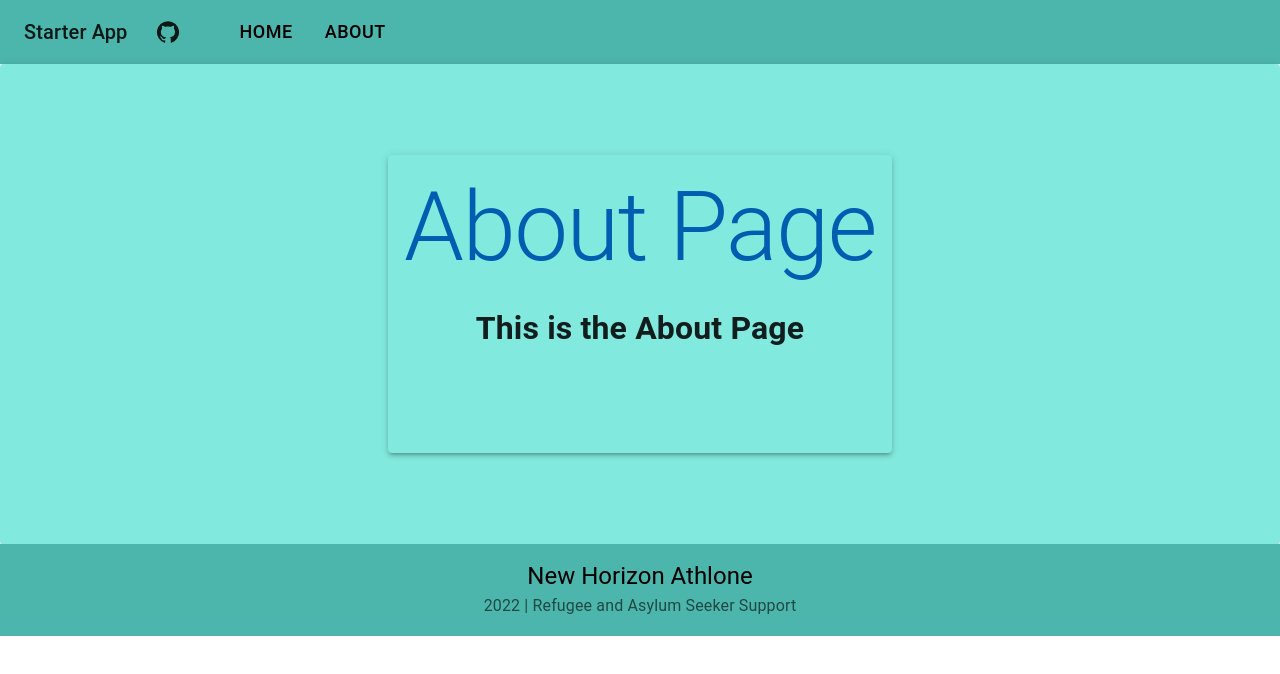
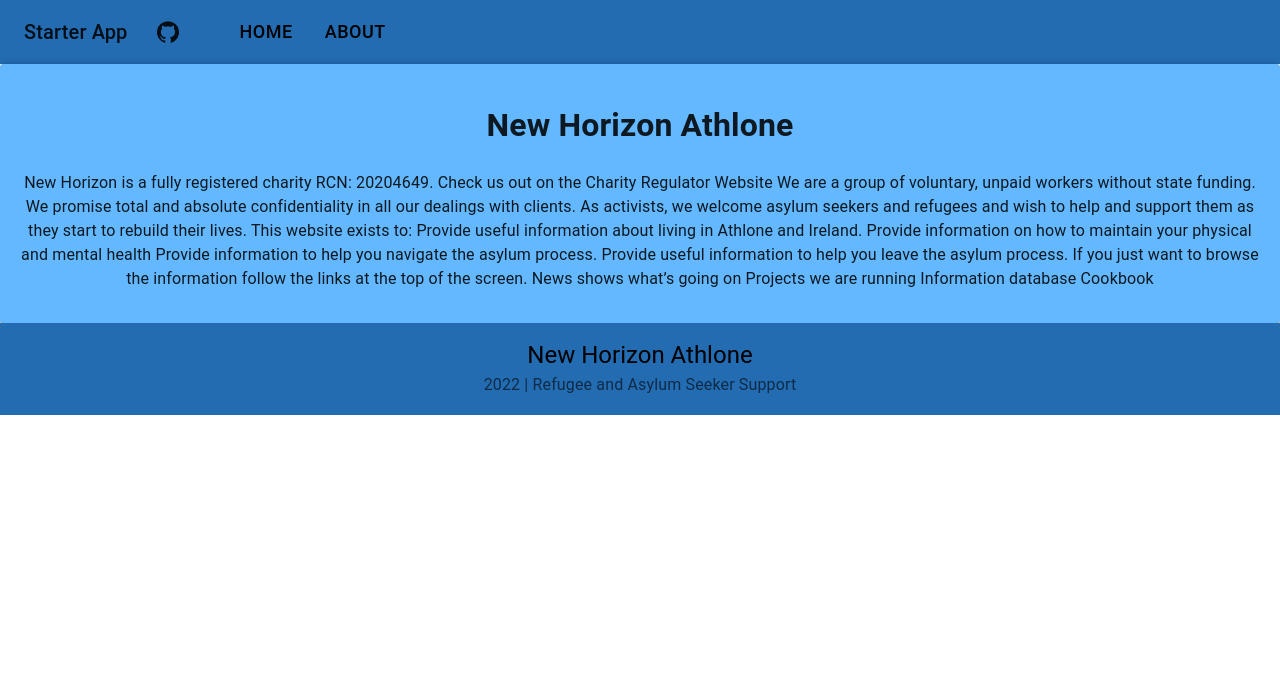
Before and after one commit to NewHorizonAthlone/react-wp-headless, a React (Vite) app: page /about in a window 1280 px wide. Shown: the top 674 px of the page. Built offline with nearby package versions, Linux system fonts and the light colour scheme.

Commit message:
color changes

```diff
--- a/src/App.tsx
+++ b/src/App.tsx
@@ -13,15 +13,15 @@ export function App() {
   const theme = createTheme({
     palette: {
       primary: {
-        light: "#63b8ff",
-        main: "#0989e3",
-        dark: "#005db0",
+        main: "#ec8f33",
+        light: "#82e9de",
+        dark: "#00867d",
         contrastText: "#000",
       },
       secondary: {
-        main: "#4db6ac",
-        light: "#82e9de",
-        dark: "#00867d",
+        light: "#63b8ff",
+        main: "#236cb2",
+        dark: "#005db0",
         contrastText: "#000",
       },
     },
--- a/src/components/ui/MaterialUIDatePicker.tsx
+++ b/src/components/ui/MaterialUIDatePicker.tsx
@@ -30,7 +30,7 @@ export default function MaterialUIPicker() {
                     maxDate={dayjs('2023-06-01')}
                     value={value}
                     onChange={handleChange}
-                    renderInput={(params) => <TextField sx={{ pl: 1, width: 200 }} size="small" {...params} />}
+                    renderInput={(params) => <TextField sx={{ pl: 1, width: 180 }} size="small" {...params} />}
                 />
             </Stack>
         </LocalizationProvider>
--- a/src/pages/About.tsx
+++ b/src/pages/About.tsx
@@ -8,7 +8,7 @@ function About() {
 
   return (
     <Box
-      height="60vh"
+      height="auto"
       display="flex"
       justifyContent="center"
       alignItems="center"
@@ -18,13 +18,28 @@ function About() {
         elevation={3}
         sx={{ padding: "1rem", backgroundColor: "secondary.light" }}
       >
-        <Typography color="primary.dark" variant="h1">
-          About Page
-        </Typography>
-        <h1>This is the About Page</h1>
-        <div className="card">
+        <h1>New Horizon Athlone</h1>
+        <p>
+          New Horizon is a fully registered charity RCN: 20204649. Check us out on the Charity Regulator Website
 
-        </div>
+          We are a group of voluntary, unpaid workers without state funding. We promise total and absolute confidentiality in all our dealings with clients.
+
+          As activists, we welcome asylum seekers and refugees and wish to help and support them as they start to rebuild their lives.
+
+          This website exists to:
+
+          Provide useful information about living in Athlone and Ireland.
+          Provide information on how to maintain your physical and mental health
+          Provide information to help you navigate the asylum process.
+          Provide useful information to help you leave the asylum process.
+
+          If you just want to browse the information follow the links at the top of the screen.
+
+          News shows what’s going on
+          Projects we are running
+          Information database
+          Cookbook
+        </p>
       </Paper>
     </Box>
   )
```
